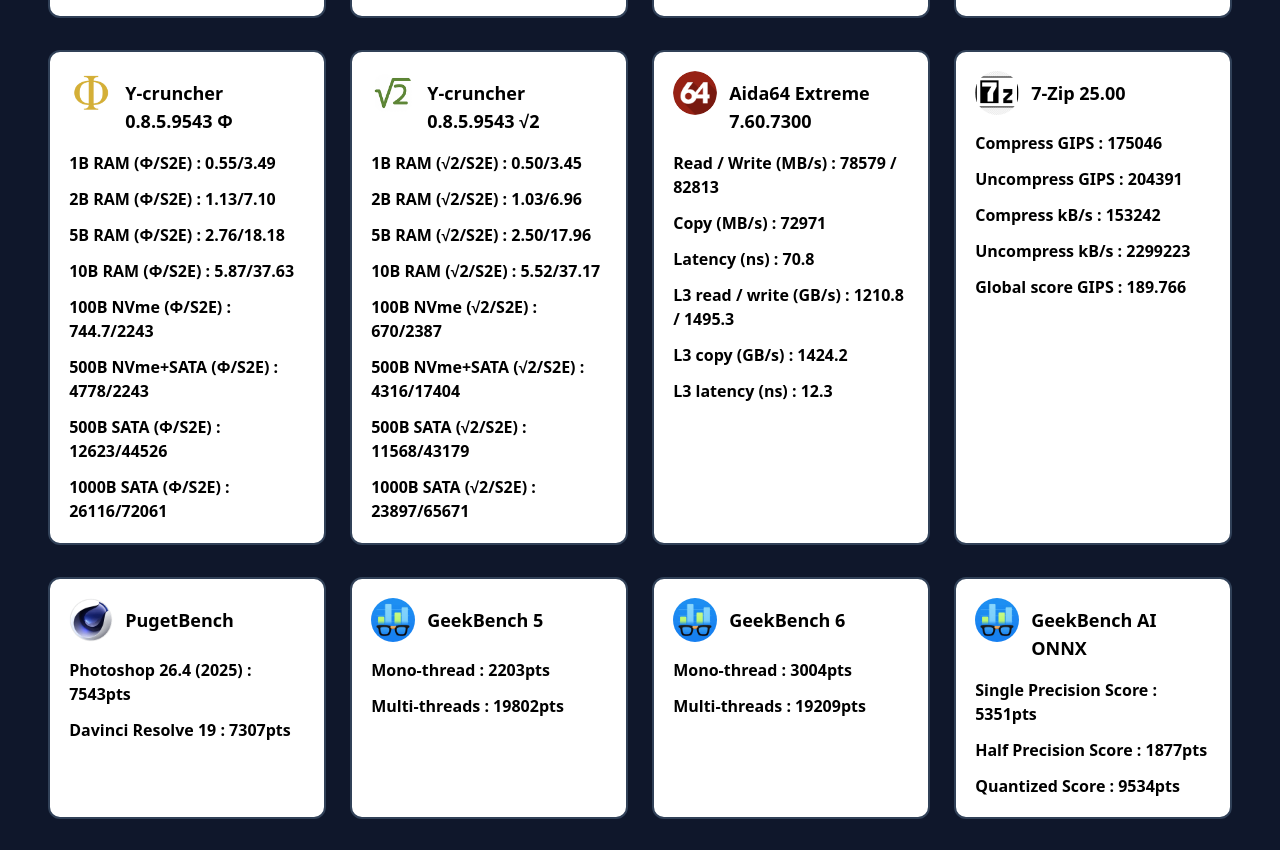
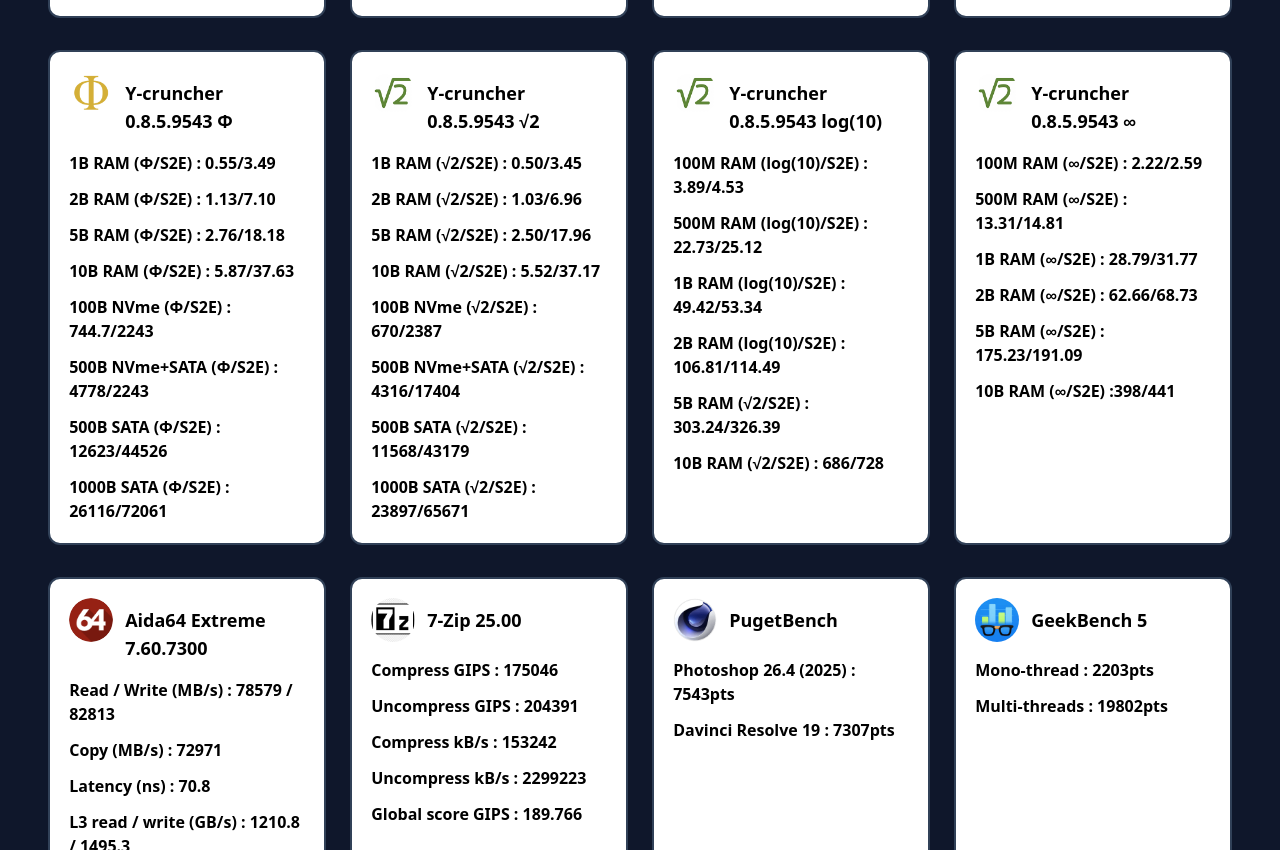
Before and after one commit to phiphou/benchmarks, a website built with Vite: page index.html in a window 1280 px wide. Shown: the part 1093-1943 px from the top of the page. Built offline with nearby package versions, Linux system fonts and the light colour scheme.

Commit message:
add log(10) and Lemniscate

```diff
--- a/index.html
+++ b/index.html
@@ -293,6 +293,55 @@
                         <p>500B NVme+SATA (√2/S2E) : 4316/17404</p>
                         <p>500B SATA (√2/S2E) : 11568/43179</p>
                         <p>1000B SATA (√2/S2E) : 23897/65671</p>
+                    </div>
+                </article>
+
+                <article
+                    class="mb-2 break-inside p-6 rounded-xl border-2 border-slate-700 bg-white dark:bg-slate-800 flex flex-col bg-clip-border">
+                    <div class="flex pb-2 items-center justify-between">
+                        <a href="http://www.numberworld.org/y-cruncher/#Download" target="_blank">
+                            <div class="flex">
+                                <img class="rounded-full max-w-none w-11 h-11" src="/images/sqrt2.png" />
+                                <div class="flex flex-col pt-2">
+                                    <span class="inline-block text-lg font-bold dark:text-white mx-3">Y-cruncher
+                                        0.8.5.9543 log(10)
+                                    </span>
+                                </div>
+                            </div>
+                        </a>
+                    </div>
+                    <div class="dark:text-slate-200 space-y-3 pt-2 font-bold">
+                        <p>100M RAM (log(10)/S2E) : 3.89/4.53</p>
+                        <p>500M RAM (log(10)/S2E) : 22.73/25.12</p>
+                        <p>1B RAM (log(10)/S2E) : 49.42/53.34</p>
+                        <p>2B RAM (log(10)/S2E) : 106.81/114.49</p>
+                        <p>5B RAM (√2/S2E) : 303.24/326.39</p>
+                        <p>10B RAM (√2/S2E) : 686/728</p>
+
+                    </div>
+                </article>
+
+                <article
+                    class="mb-2 break-inside p-6 rounded-xl border-2 border-slate-700 bg-white dark:bg-slate-800 flex flex-col bg-clip-border">
+                    <div class="flex pb-2 items-center justify-between">
+                        <a href="http://www.numberworld.org/y-cruncher/#Download" target="_blank">
+                            <div class="flex">
+                                <img class="rounded-full max-w-none w-11 h-11" src="/images/sqrt2.png" />
+                                <div class="flex flex-col pt-2">
+                                    <span class="inline-block text-lg font-bold dark:text-white mx-3">Y-cruncher
+                                        0.8.5.9543 ∞
+                                    </span>
+                                </div>
+                            </div>
+                        </a>
+                    </div>
+                    <div class="dark:text-slate-200 space-y-3 pt-2 font-bold">
+                        <p>100M RAM (∞/S2E) : 2.22/2.59</p>
+                        <p>500M RAM (∞/S2E) : 13.31/14.81</p>
+                        <p>1B RAM (∞/S2E) : 28.79/31.77</p>
+                        <p>2B RAM (∞/S2E) : 62.66/68.73</p>
+                        <p>5B RAM (∞/S2E) : 175.23/191.09</p>
+                        <p>10B RAM (∞/S2E) :398/441</p>
                     </div>
                 </article>
 
```
